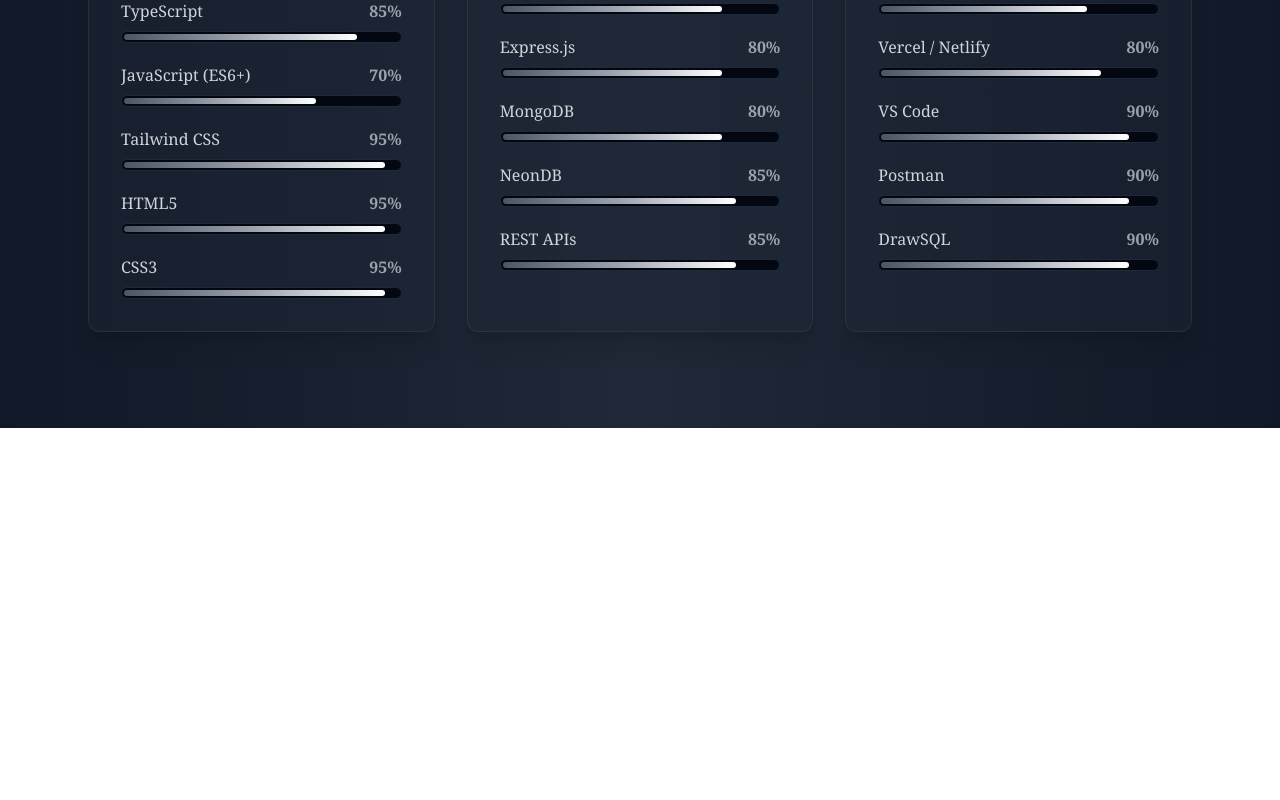
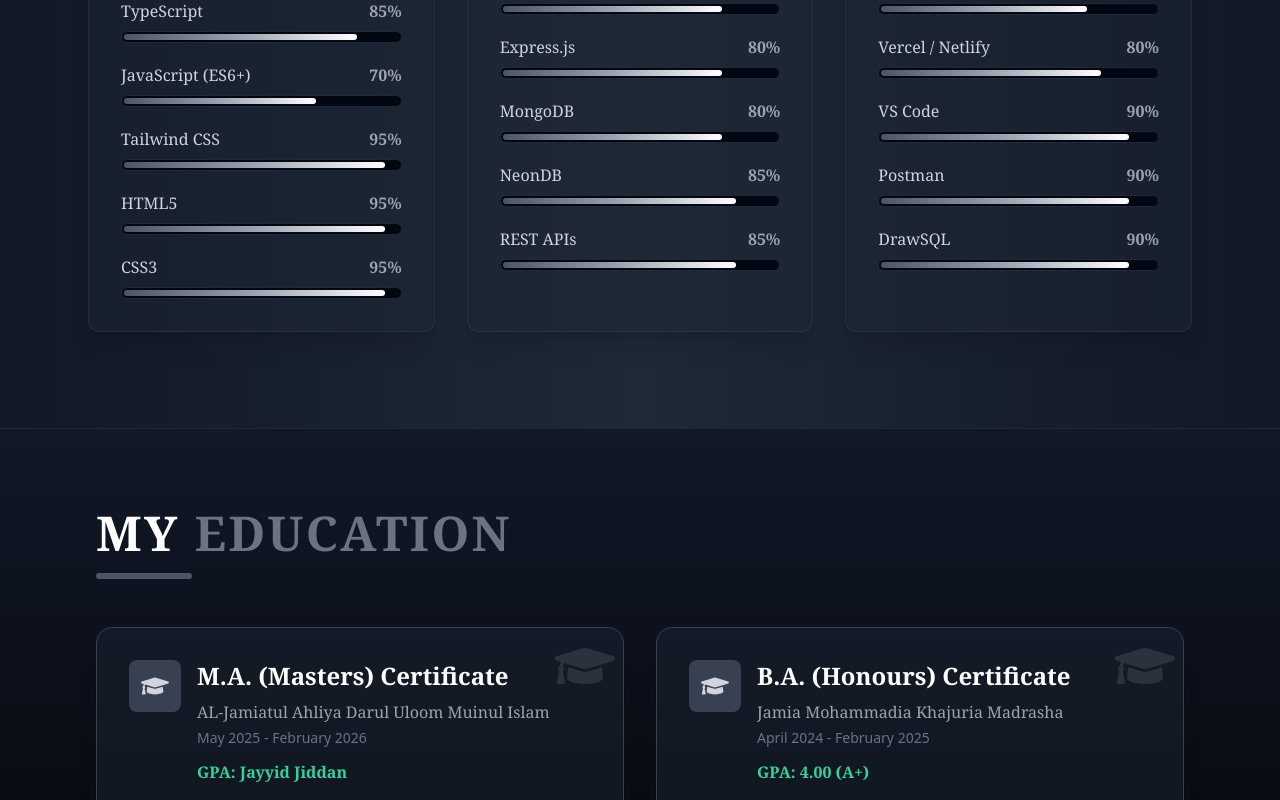
Before and after one commit to md-abu-naim/mohammad-abu-naim-portfolio, a React (Vite) app: page / in a window 1280 px wide. Shown: the part 2000-2800 px from the top of the page. Before the commit the page ends 2428 px from the top, so only its background shows below. Built offline with nearby package versions, Linux system fonts and the light colour scheme.

Commit message:
education section

```diff
--- a/src/Pages/Home/Home.jsx
+++ b/src/Pages/Home/Home.jsx
@@ -24,7 +24,7 @@
             <Banner />
             <About />
             <Skills />
-            {/* <Educations /> */}
+            <Educations />
             {/* <Projects /> */}
             {/* <Contacts /> */}
             {/* <Footer /> */}
```
